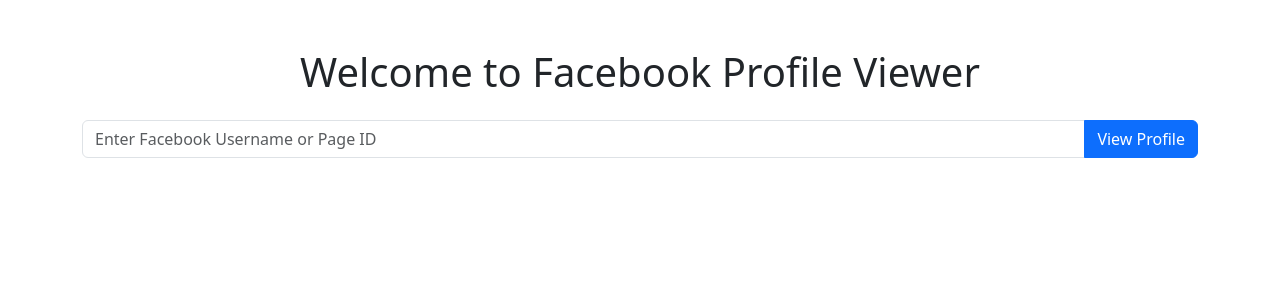
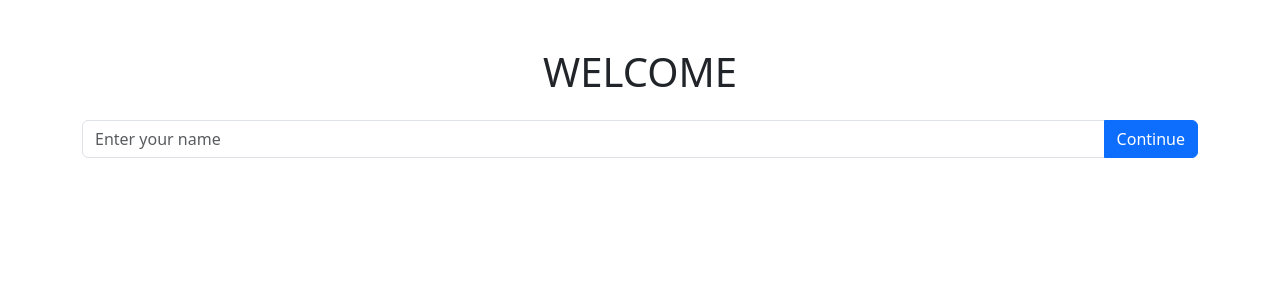
Before and after one commit to Poojareddyy/fb-login-app, a Django app: page / in a window 1280 px wide. Shown: the top 300 px of the page. Run offline with Django 5.2, Linux system fonts and the light colour scheme.

Commit message:
Update home.html

```diff
--- a/core/templates/core/home.html
+++ b/core/templates/core/home.html
@@ -8,11 +8,11 @@
 </head>
 <body>
 <div class="container text-center mt-5">
-    <h1 class="mb-4">Welcome to Facebook Profile Viewer</h1>
+    <h1 class="mb-4">WELCOME</h1>
     <form action="/dashboard/" method="get" class="mb-4">
         <div class="input-group">
-            <input type="text" name="username" class="form-control" placeholder="Enter Facebook Username or Page ID" required>
-            <button type="submit" class="btn btn-primary">View Profile</button>
+            <input type="text" name="username" class="form-control" placeholder="Enter your name" required>
+            <button type="submit" class="btn btn-primary">Continue</button>
         </div>
     </form>
 </div>
```
